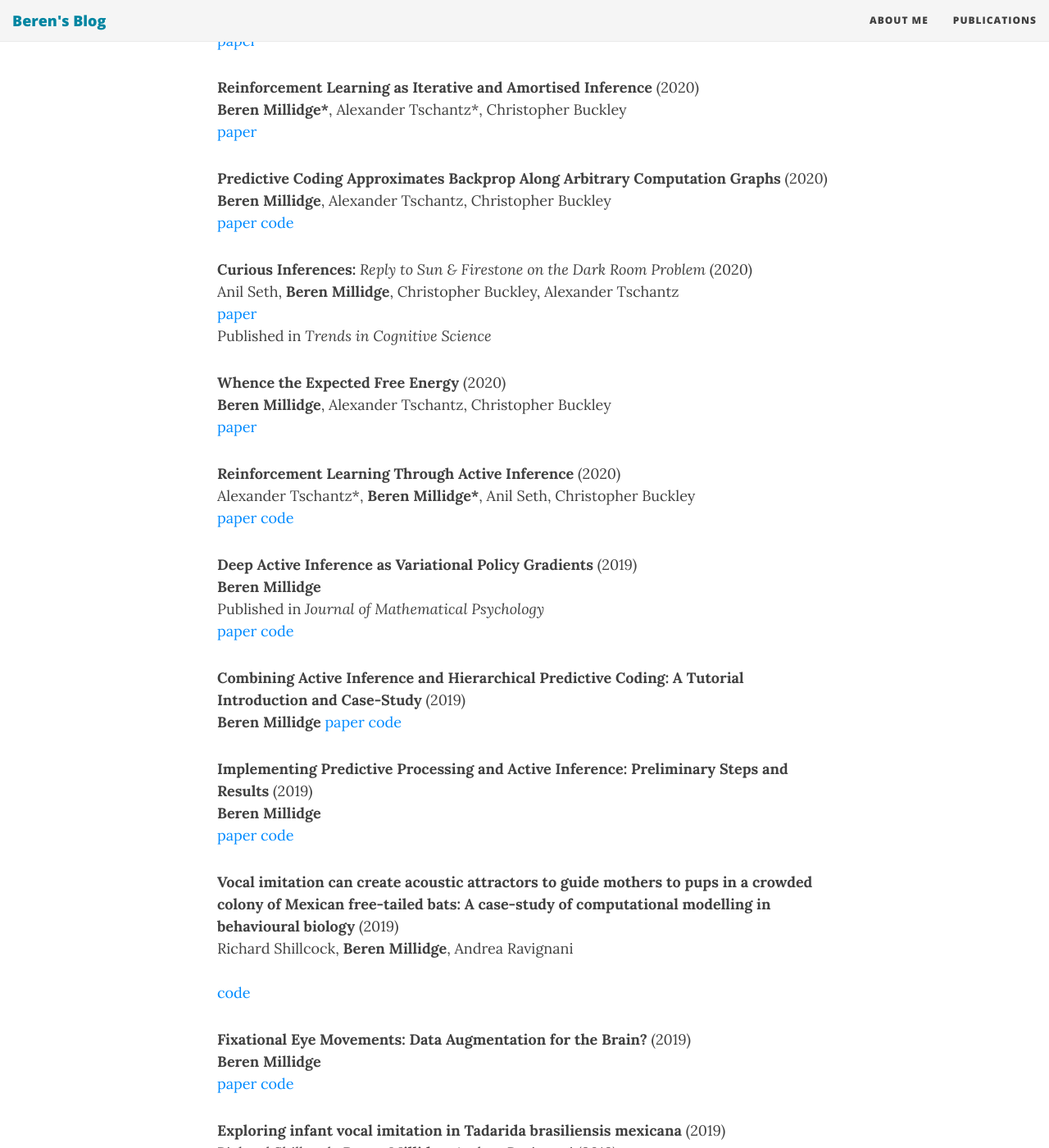
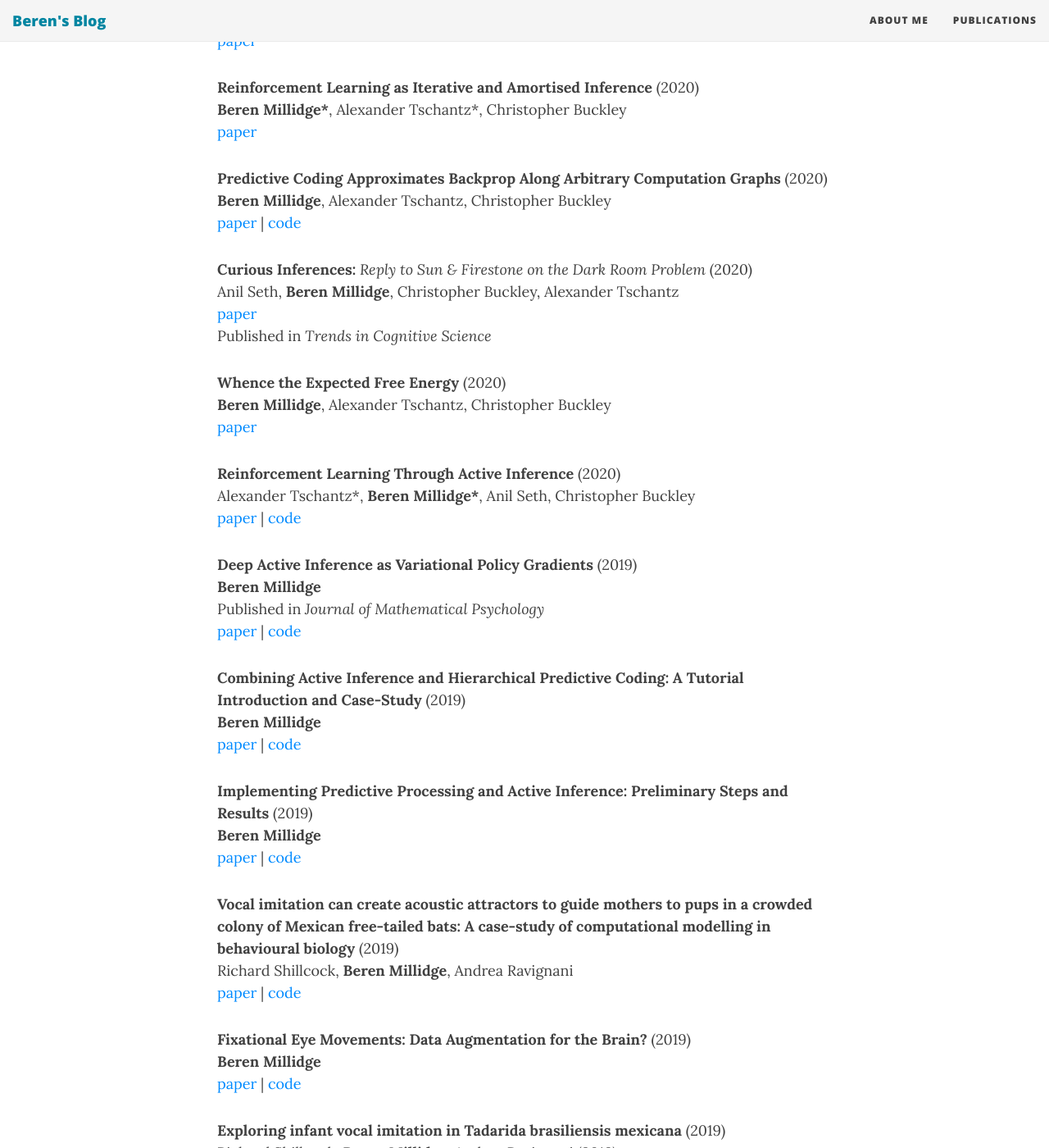
Before and after one commit to BerenMillidge/BerenMillidge.github.io, a Jekyll site: the page built from publications.md, in a window 1280 px wide and 1400 px high, scrolled down 380 px. Shown: the whole window at 82% size. Built offline with Jekyll 4.4.1, drawn with Linux system fonts in a browser that asks for light colours; nearby versions of some CDN libraries.

Commit message:
Update publications.md

```diff
--- a/publications.md
+++ b/publications.md
@@ -10,7 +10,7 @@ Here is a list of my current publications. I will try to keep this list up to da
 **Reinforcement Learning as Iterative and Amortised Inference** (2020) <br/> **Beren Millidge\***, Alexander Tschantz*, Christopher Buckley <br/> [paper](https://arxiv.org/abs/2006.10524)
 
 **Predictive Coding Approximates Backprop Along Arbitrary Computation Graphs** (2020) <br/> **Beren Millidge**, Alexander Tschantz, Christopher Buckley <br/>
-[paper](https://arxiv.org/abs/2006.04182)  [code](https://github.com/BerenMillidge/PredictiveCodingBackprop)
+[paper](https://arxiv.org/abs/2006.04182) \|  [code](https://github.com/BerenMillidge/PredictiveCodingBackprop)
 
 
 **Curious Inferences:** *Reply to Sun & Firestone on the Dark Room Problem* (2020) <br/>
@@ -24,28 +24,28 @@ Published in *Trends in Cognitive Science*
 
 **Reinforcement Learning Through Active Inference** (2020) <br/>
 Alexander Tschantz\*, **Beren Millidge\***, Anil Seth, Christopher Buckley <br/>
-[paper](https://arxiv.org/abs/2002.12636)  [code](https://github.com/alec-tschantz/rl-inference)
+[paper](https://arxiv.org/abs/2002.12636)  \|  [code](https://github.com/alec-tschantz/rl-inference)
 
 **Deep Active Inference as Variational Policy Gradients** (2019) <br/>
 **Beren Millidge** <br/>
 Published in *Journal of Mathematical Psychology*  <br/>
-[paper](https://arxiv.org/pdf/1907.03876.pdf)  [code](https://github.com/BerenMillidge/DeepActiveInference)
+[paper](https://arxiv.org/pdf/1907.03876.pdf) \| [code](https://github.com/BerenMillidge/DeepActiveInference)
 
 **Combining Active Inference and Hierarchical Predictive Coding: A Tutorial Introduction and Case-Study** (2019) <br/>
-**Beren Millidge**
-[paper](https://psyarxiv.com/kf6wc/)    [code](https://github.com/BerenMillidge/Combining-Active-Inference-Paper-Code)
+**Beren Millidge** <br/>
+[paper](https://psyarxiv.com/kf6wc/) \|  [code](https://github.com/BerenMillidge/Combining-Active-Inference-Paper-Code)
 
 **Implementing Predictive Processing and Active Inference: Preliminary Steps and Results** (2019) <br/>
 **Beren Millidge** <br/>
-[paper](https://psyarxiv.com/4hb58/) [code](https://github.com/BerenMillidge/Implementing_Predictive_Processing)
+[paper](https://psyarxiv.com/4hb58/) \| [code](https://github.com/BerenMillidge/Implementing_Predictive_Processing)
 
 **Vocal imitation can create acoustic attractors to guide mothers to pups in a crowded colony of Mexican free-tailed bats: A case-study of computational modelling in behavioural biology** (2019) <br/>
 Richard Shillcock, **Beren Millidge**, Andrea Ravignani <br/>
-[code](https://github.com/BerenMillidge/Vocal_Learning)
+[paper](https://psyarxiv.com/9y652/) \| [code](https://github.com/BerenMillidge/Vocal_Learning)
 
 **Fixational Eye Movements: Data Augmentation for the Brain?** (2019) <br/>
 **Beren Millidge** <br/>
-[paper](https://www.researchgate.net/publication/331909056_Fixational_Eye_Movements_Data_Augmentation_for_the_Brain)   [code](https://github.com/BerenMillidge/RetinalStabilisation)
+[paper](https://www.researchgate.net/publication/331909056_Fixational_Eye_Movements_Data_Augmentation_for_the_Brain)  \|  [code](https://github.com/BerenMillidge/RetinalStabilisation)
 
 **Exploring infant vocal imitation in Tadarida brasiliensis mexicana** (2019) <br>
 Richard Shillcock, **Beren Millidge**, Andrea Ravignani (2019) <br/>
@@ -54,4 +54,4 @@ Published in *Neurobiology of Speech and Language* </br>
 
 **A Predictive Processing Account of Bottom-Up Visual Saliency Using Cross-Predicting Autoencoders** (2018) <br/>
 **Beren Millidge**, Richard Shillcock <br/>
-[paper](https://psyarxiv.com/csmeb/)    [code](https://github.com/BerenMillidge/Saliency)
+[paper](https://psyarxiv.com/csmeb/)  \|  [code](https://github.com/BerenMillidge/Saliency)
```
